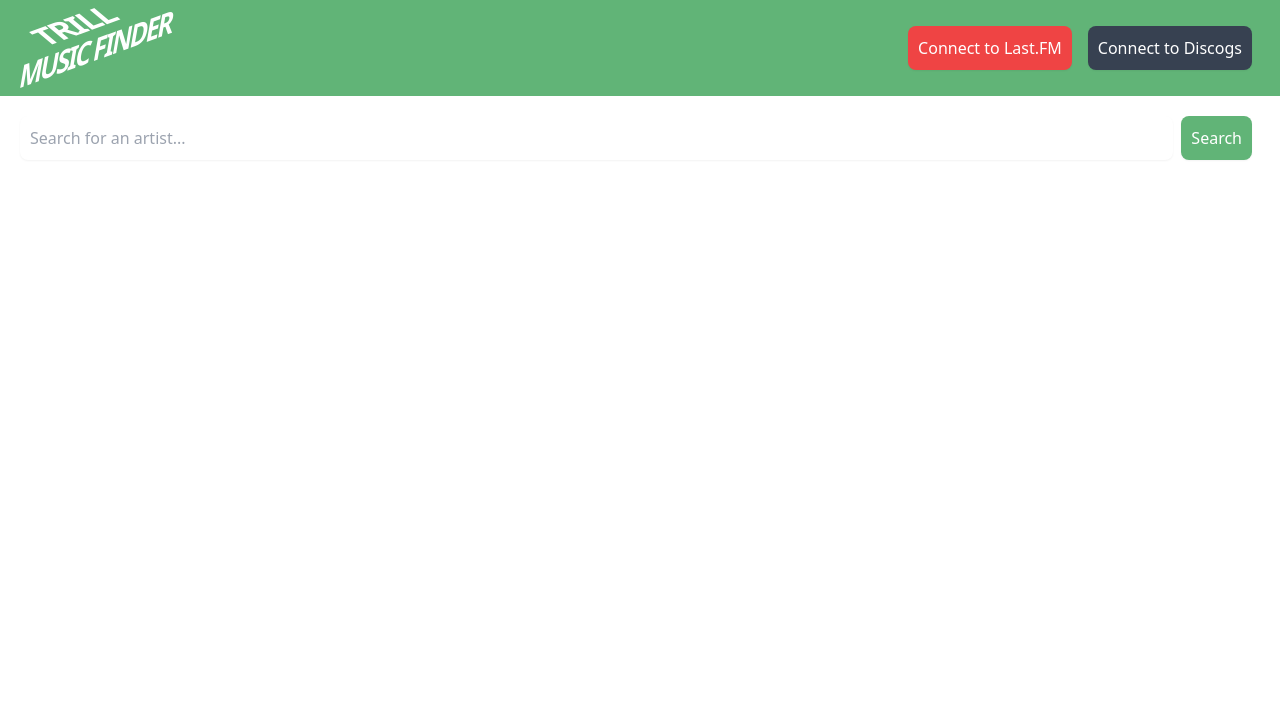
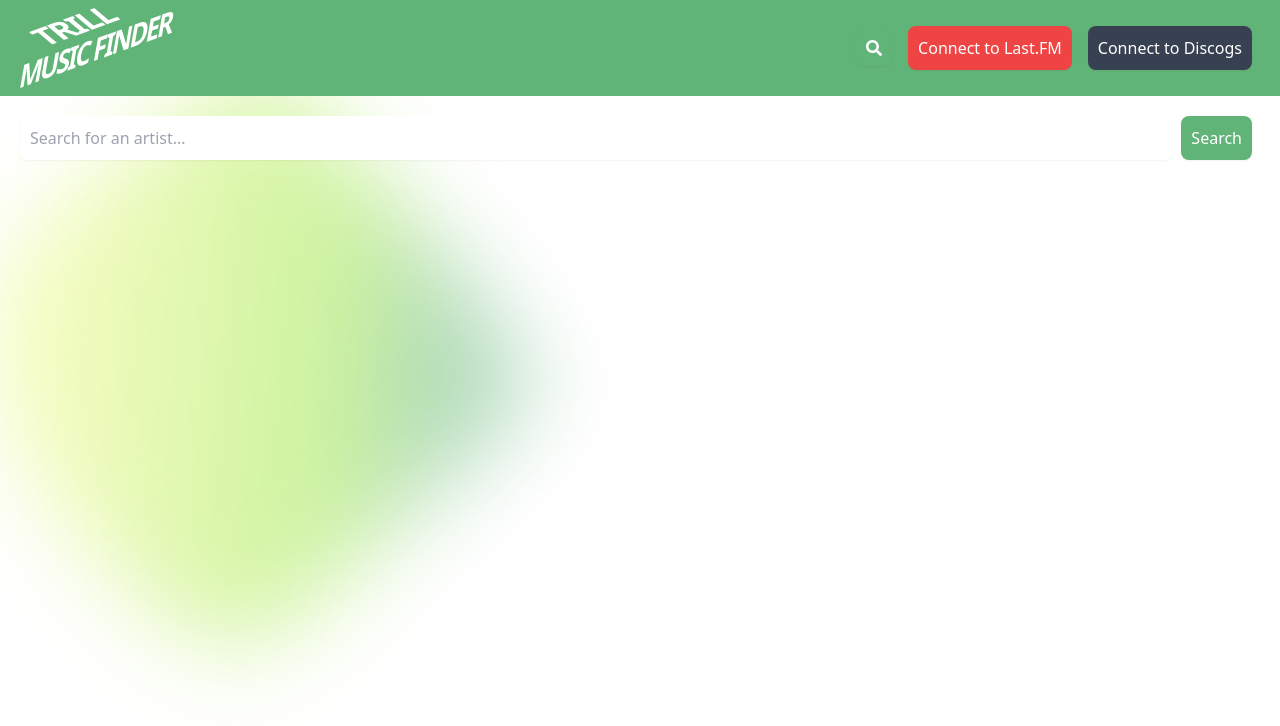
Before and after one commit to Wulgaren/Trill, a React (Vite) app: page / in a window 1280 px wide. Shown: the top 726 px of the page. Built offline with nearby package versions, Linux system fonts and the light colour scheme.

Commit message:
blob animation, search icon

```diff
--- a/src/App.jsx
+++ b/src/App.jsx
@@ -9,6 +9,7 @@ function App() {
     <>
       <Navbar />
       <main>
+        <div className="blob"></div>
         <SearchProvider>
           <Search />
           <SearchResult />
--- a/src/components/navbar/Navbar.jsx
+++ b/src/components/navbar/Navbar.jsx
@@ -1,4 +1,5 @@
 import React from "react";
+import { FaSearch } from "react-icons/fa";
 import "./Navbar.css";
 
 function Navbar() {
@@ -10,8 +11,13 @@ function Navbar() {
           <p>MUSIC FINDER</p>
         </li>
         <li className="ml-auto">
+          <button tabIndex={1} className="text-white">
+            <FaSearch />
+          </button>
+        </li>
+        <li>
           <button
-            tabIndex={1}
+            tabIndex={2}
             className="bg-red-500 hover:bg-red-700 text-white"
           >
             Connect to Last.FM
@@ -19,7 +25,7 @@ function Navbar() {
         </li>
         <li>
           <button
-            tabIndex={2}
+            tabIndex={3}
             className="bg-gray-700 hover:bg-gray-900 text-white"
           >
             Connect to Discogs
--- a/src/components/search/Search.jsx
+++ b/src/components/search/Search.jsx
@@ -15,11 +15,11 @@ function Search() {
         className="w-full"
         type="search"
         placeholder="Search for an artist..."
-        tabIndex={3}
+        tabIndex={4}
         value={artist}
         onChange={(e) => setArtist(e.target.value)}
       />
-      <button tabIndex={4} type="submit">
+      <button tabIndex={5} type="submit">
         Search
       </button>
     </form>
--- a/src/components/search/SearchResult.jsx
+++ b/src/components/search/SearchResult.jsx
@@ -38,9 +38,9 @@ function SearchResult() {
       {artists?.map((artist, index) => {
         return (
           <li
-            className="flex flex-col justify-center items-center m-2 rounded-md border-2 border-gray-100 relative"
+            className="flex flex-col justify-center items-center m-2 rounded-md border-2 bg-white dark:bg-black border-gray-100 relative"
             key={artist.mbid + index}
-            tabIndex={5 + index}
+            tabIndex={6 + index}
           >
             <ArtistImage artist={artist} index={index} />
             <a
--- a/src/index.css
+++ b/src/index.css
@@ -31,4 +31,40 @@
   :focus-visible {
     @apply outline-none !border-focus border-2 border-solid rounded-lg shadow-sm shadow-focus;
   }
+
+  .blob {
+    position: absolute;
+    opacity: 0.5;
+    width: 400px;
+    aspect-ratio: 1/1;
+    animation: blob 10s cubic-bezier(0.68, -0.55, 0.27, 1.55) infinite alternate
+      forwards;
+    filter: blur(40px);
+    z-index: -1;
+    background: linear-gradient(
+      47deg,
+      var(--color-secondary) 21%,
+      var(--color-focus) 67%,
+      var(--color-primary) 81%
+    );
+  }
+
+  @keyframes blob {
+    0% {
+      translate: 40% -25%;
+      border-radius: 60% 40% 30% 70% / 100% 85% 92% 74%;
+    }
+    50% {
+      translate: 0% 13%;
+      border-radius: 20% 71% 47% 70% / 81% 15% 22% 54%;
+      rotate: 41deg;
+      scale: 1.15;
+    }
+    100% {
+      translate: -45% 39%;
+      border-radius: 100% 75% 92% 74% / 60% 80% 30% 70%;
+      rotate: -60deg;
+      scale: 1.05;
+    }
+  }
 }
```
